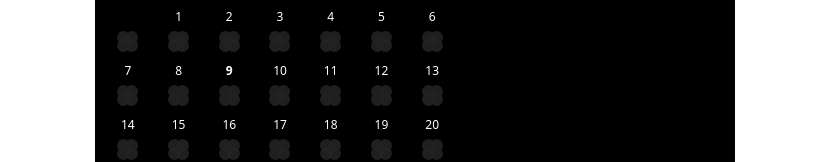
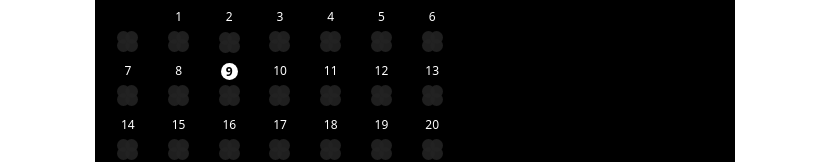
Before and after one commit to hyewon4052/todomate-clone, a React (Vite) app: page / in a window 1280 px wide. Shown: the part 205-367 px from the top of the page, without its empty margins (225-1039 px from the left). Built offline with nearby package versions, Linux system fonts and the light colour scheme.

Commit message:
처음 날짜 선택하지 않아도 기본값이 오늘 날짜도록 수정

```diff
--- a/src/components/Calendar.tsx
+++ b/src/components/Calendar.tsx
@@ -6,7 +6,7 @@ import { atom, useAtom } from "jotai";
 import TodoIcon from "./TodoIconSvg";
 
 const currentMonthAtom = atom(dayjs());
-const selectedDateAtom = atom<dayjs.Dayjs | null>(null);
+const selectedDateAtom = atom<dayjs.Dayjs>(dayjs());
 
 const Calendar = () => {
   const [currentMonth, setCurrentMonth] = useAtom(currentMonthAtom);
```
